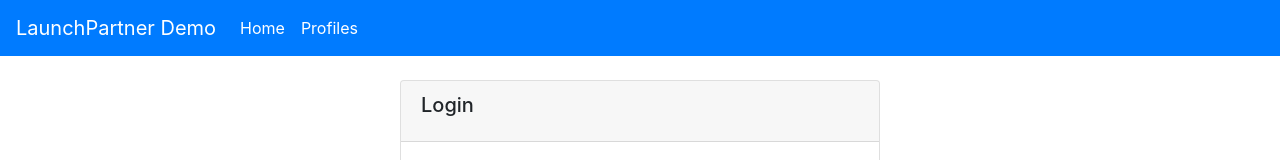
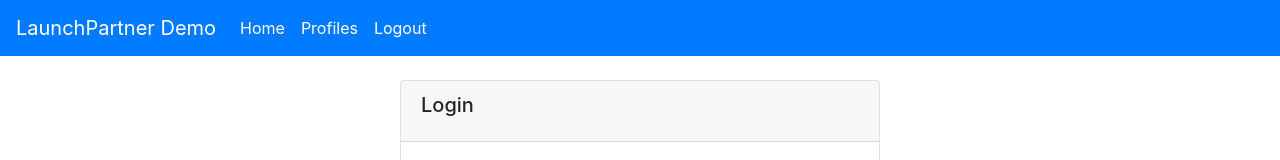
Before and after one commit to echao2012/LaunchPartner-Demo, a React (Create React App) app in the folder client/: page / in a window 1280 px wide. Shown: the top 160 px of the page. Built offline with nearby package versions, Linux system fonts and the light colour scheme.

Commit message:
Added logout and fixed errors

```diff
--- a/client/src/components/Nav/index.js
+++ b/client/src/components/Nav/index.js
@@ -1,4 +1,6 @@
 import React from "react";
+import Cookies from 'universal-cookie';
+const cookies = new Cookies();
 
 function Nav() {
   return (
@@ -15,6 +17,9 @@ function Nav() {
           <li className="nav-item active">
             <a className="nav-link" href="/users">Profiles</a>
           </li>
+          <li className="nav-item active">
+            <a className="nav-link" onClick={() => cookies.remove('user')} href="/">Logout</a>
+          </li>
         </ul>
       </div>
     </nav>
--- a/client/src/components/Profile/index.js
+++ b/client/src/components/Profile/index.js
@@ -11,7 +11,7 @@ export function ProfileDetail(props) {
         </div>
       ) : null}
       <div className="card-body">
-        <img class="img-fluid mb-4" src={props.profileInfo.picture ? props.profileInfo.picture : "https://place-hold.it/400x300&text=Picture&fontsize=16"}></img>
+        <img className="img-fluid mb-4" src={props.profileInfo.picture ? props.profileInfo.picture : "https://place-hold.it/400x300&text=Picture&fontsize=16"}></img>
         <h5 className="card-title">Name: {props.profileInfo.name}</h5>
         <p className="card-text">Description of yourself: {props.profileInfo.description ? props.profileInfo.description : "None"}</p>
       </div>
--- a/client/src/pages/Login.js
+++ b/client/src/pages/Login.js
@@ -10,6 +10,14 @@ class Login extends Component {
     newUsername: "",
     newName: ""
   };
+
+  componentDidMount() {
+    const userId = cookies.get('user');
+    if(userId) {
+      // Login cookie found, redirect to dashboard
+      this.props.history.push("/dashboard");
+    }
+  }
 
   handleInputChange = event => {
     const { name, value } = event.target;
```
